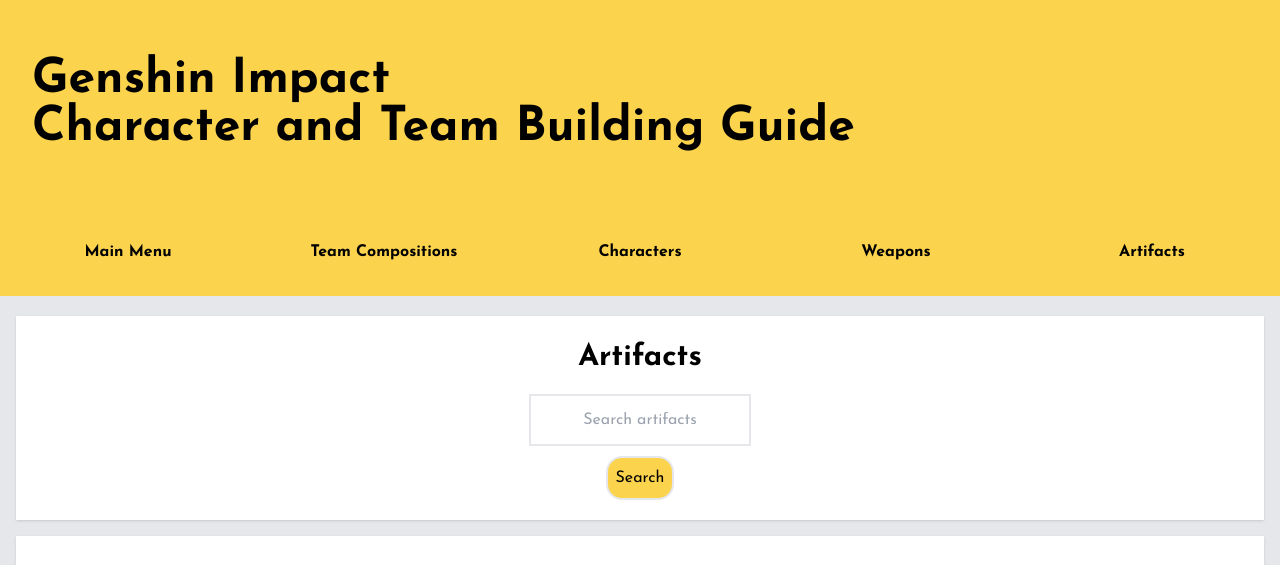
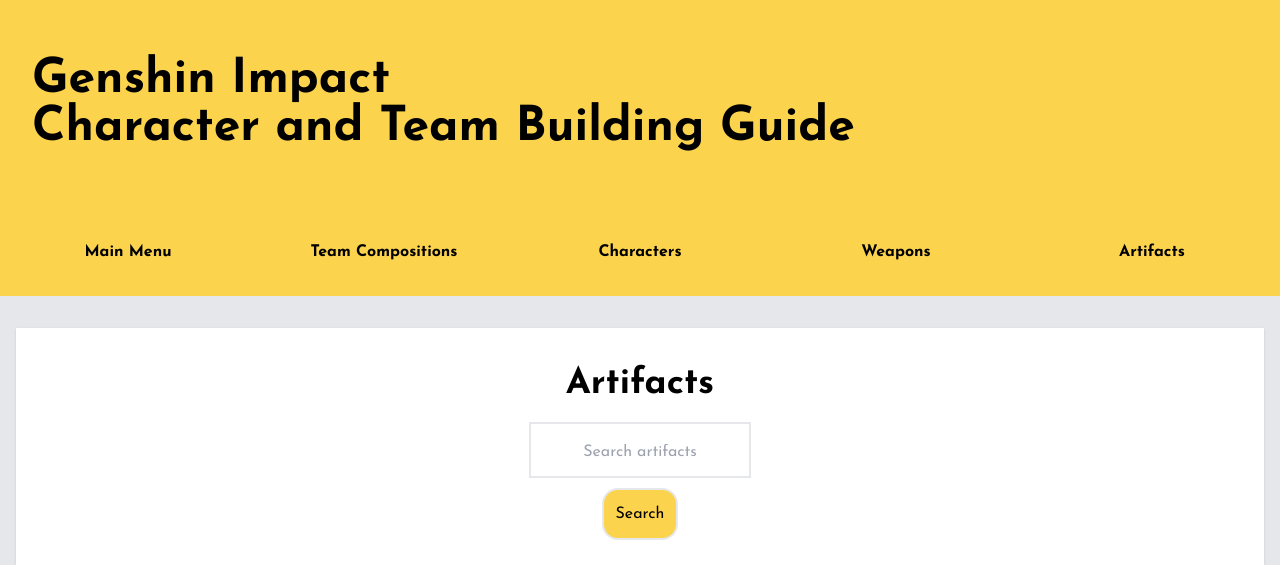
Before and after one commit to aaronzhengnz/Genshin-Builds-Website, a Flask app: page /artifacts in a window 1280 px wide. Shown: the top 565 px of the page. Run offline with Flask 3, Linux system fonts and the light colour scheme; data comes from the database, SQL or seed files in the repository; some libraries are stand-ins or nearby versions.

Commit message:
added css for artifacts.html large screen

```diff
--- a/templates/artifacts.html
+++ b/templates/artifacts.html
@@ -1,23 +1,23 @@
 {% extends "layout.html" %}
 {% block content %}
-<div class="bg-white m-4 shadow">
-    <h1 class="text-3xl pt-6 pb-2 font-bold">Artifacts</h1>
+<div class="bg-white m-4 shadow lg:mt-8 m-4">
+    <h1 class="text-3xl pt-6 pb-2 font-bold lg:text-4xl pt-9">Artifacts</h1>
     <form method="GET" action="{{ url_for('artifacts') }}" class="flex flex-col items-center justify-center pb-5">
-        <input type="text" name="query" placeholder="Search artifacts" maxlength="20" value="{{ request.args.get('query', '') }}" class="p-3 m-2.5 text-center border-2">
-        <button type="submit" class="text-center self-center border-2 p-2 bg-amber-300 rounded-2xl hover:bg-amber-400">Search</button>
+        <input type="text" name="query" placeholder="Search artifacts" maxlength="20" value="{{ request.args.get('query', '') }}" class="p-3 m-2.5 text-center border-2 lg:pt-4">
+        <button type="submit" class="text-center self-center border-2 p-2 bg-amber-300 rounded-2xl hover:bg-amber-400 lg:p-3 mb-2">Search</button>
     </form>
 </div>
 
 <div class="bg-white m-4 shadow">
     {% if artifacts|length > 0 %}
-    <div class="grid grid-cols-2 pt-5">
+    <div class="grid grid-cols-2 pt-5 lg:grid-cols-6">
         {% for artifact in artifacts %}
         <div class="flex flex-col self-start items-center justify-evenly">
-            <div class="p-3">
+            <div class="p-3 lg:p-7">
                 <a href="/artifacts/{{ artifact.Artifact_Set_URL }}">
                     <div class="flex flex-col items-center justify-center">
                         <img src="{{ artifact.Flower_Image_URI }}" alt="{{ artifact.Artifact_Set_Name }}" class="img_icon">
-                        <h2>{{ artifact.Artifact_Set_Name }}</h2>
+                        <h2 class="lg:text-2xl pt-3">{{ artifact.Artifact_Set_Name }}</h2>
                     </div>
                 </a>
             </div>
--- a/templates/characters.html
+++ b/templates/characters.html
@@ -1,6 +1,6 @@
 {% extends "layout.html" %}
 {% block content %}
-<div class="bg-white m-4 shadow lg: mt-8 m-4">
+<div class="bg-white m-4 shadow lg:mt-8 m-4">
     <h1 class="text-3xl pt-6 pb-2 font-bold lg:text-4xl pt-9">Characters</h1>
     <form method="GET" action="{{ url_for('characters') }}" class="flex flex-col items-center justify-center pb-5">
         <input type="text" name="query" placeholder="Search characters" maxlength="20" value="{{ request.args.get('query', '') }}" class="p-3 m-2.5 text-center border-2 lg:pt-4">
```
